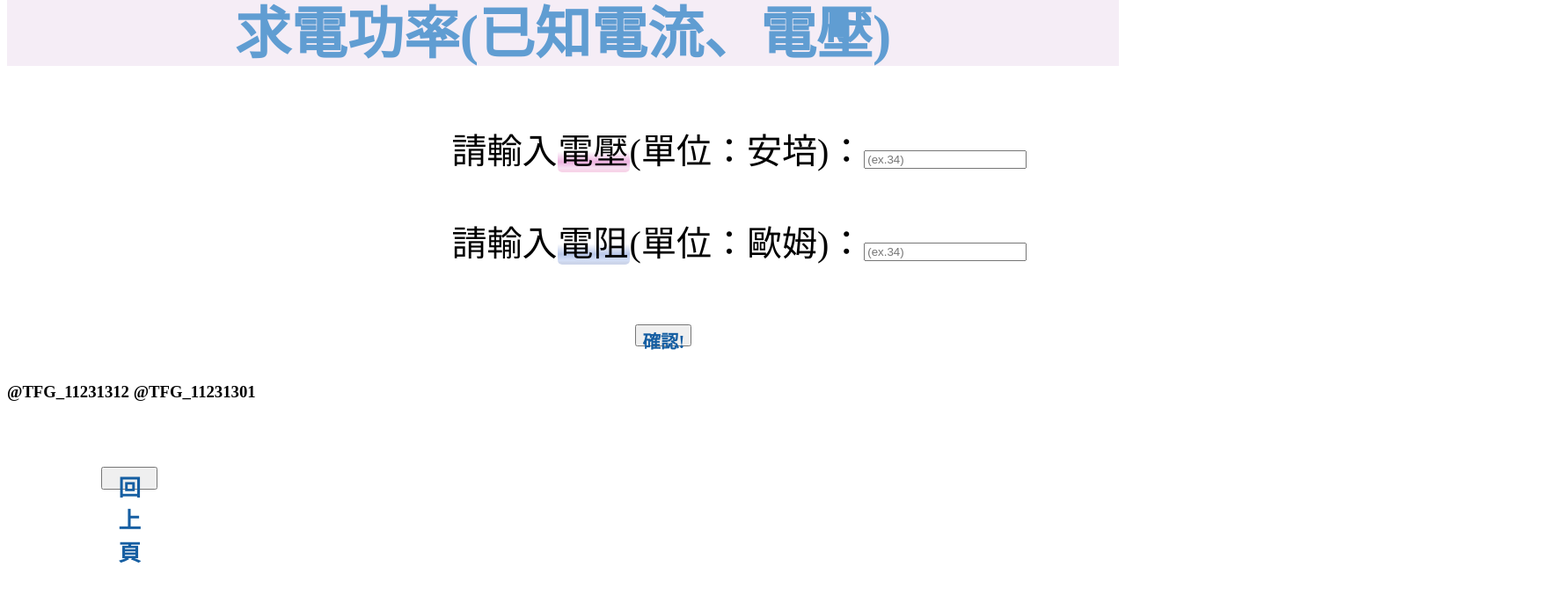
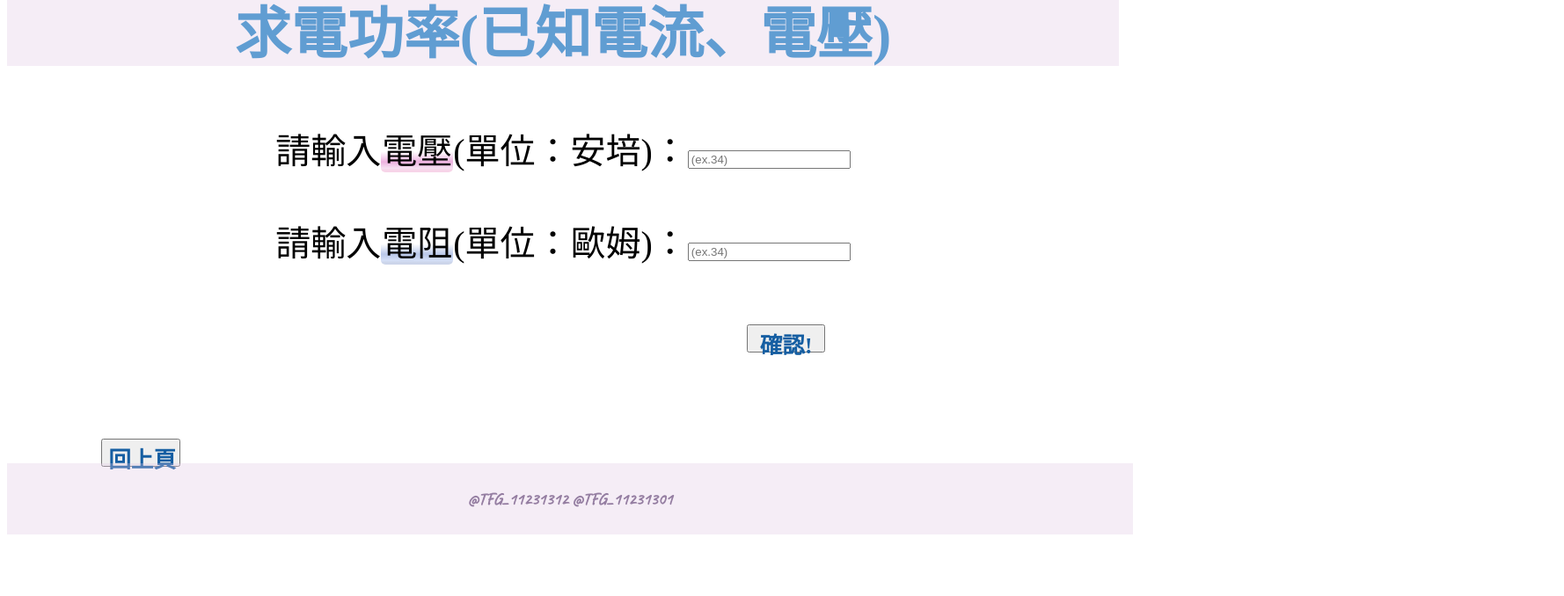
Before and after one commit to Jewelllll/11231312_webPrject, a plain HTML site: page phy_tthr.html in a window 1280 px wide. Shown: the whole page at 88% size, 1778 px wide, since content can reach past the window. Drawn offline with Linux system fonts and the light colour scheme; a web font is replaced by a local one.

Commit message:
Update phy_tthr.css

```diff
--- a/phy_tthr.css
+++ b/phy_tthr.css
@@ -5,22 +5,22 @@ html {
 }
 
 @font-face {
-    font-family:"chenyuluoyan_thin";
+  font-family: "chenyuluoyan_thin";
   src:
     url('fonts/ChenYuluoyan-Thin.woff') format("woff"),
     url('fonts/ChenYuluoyan-Thin.ttf') format("opentype"),
     url('fonts/ChenYuluoyan-Thin.eot) format("embedded-opentype");
-  )}
+)
+}
 
 header {
-    font-family:"chenyuluoyan_thin","Noto Serif TC";
+  font-family: "chenyuluoyan_thin","Noto Serif TC";
   background-color: rgb(220, 194, 224, 0.3);
   height: 6vw;
   width: 100%;
   margin: 20px auto;
   position: relative;
   bottom: 3.5vw;
-
 }
 
 .tit {
@@ -33,22 +33,24 @@ html {
 
 
 form {
-    font-family:"chenyuluoyan_thin","Noto Serif TC";
+  font-family: "chenyuluoyan_thin","Noto Serif TC";
+  font-weight: 500;
+  font-size: 40px;
   position: relative;
-    left: 40%;
-    font-size: 40px;
+  text-align: center;
 }
 
-  .check{
+.check {
   color: #155ea2;
   font-family: "chenyuluoyan_thin","Noto Serif TC";
   font-weight: 600;
-    font-size: 1.6vw;
-    width: 5vw;
-    height: 2vw;
+  font-size: 2vw;
+  width: 7vw;
+  height: 4vh;
   position: relative;
-    left: 55%;
+  left: 65%;
   margin: 1.5vw;
+  white-space: nowrap;
 }
 
 .back {
@@ -56,17 +58,18 @@ html {
   font-family: "chenyuluoyan_thin","Noto Serif TC";
   font-weight: 600;
   font-size: 2vw;
-    width: 5vw;
-    height: 2vw;
+  width: 7vw;
+  height: 4vh;
   position: absolute;
-    top: 40vw;
+  top: 60vh;
   left: 7.5%;
   margin: 1.5vw;
   bottom: 30px;
+  white-space: nowrap;
+  text-align: center;
 }
 
 .result {
-    text-align: center;
   margin: 1px auto;
   width: 650px;
   border: 1px solid hsl(22, 18%, 64%);
@@ -75,8 +78,10 @@ html {
   font-family: "chenyuluoyan_thin","Noto Serif TC";
   font-weight: 500;
   font-size: 40px;
-    bottom: 39px;
+  bottom: 20vh;
+  text-align: center;
 }
+
 
 mark.pink {
   background-color: transparent;
@@ -93,3 +98,15 @@ html {
   background: linear-gradient(transparent 40%, rgba(255, 255, 255, 0) 50%, #b9c7e9 75%,#d4dff7 90%,#ccd5ea 95%);
 
 }
+
+footer{
+  text-align: center;
+  padding: 10px 0;
+  background: rgb(220, 194, 224, 0.3);
+  color: #947da1;
+  width: 100vw;
+  margin-top: 10vh;
+  position: relative;
+  top:3vh;
+  font-family: caveat;
+}
```
Lines whose indentation alone changed are shown as unchanged.
